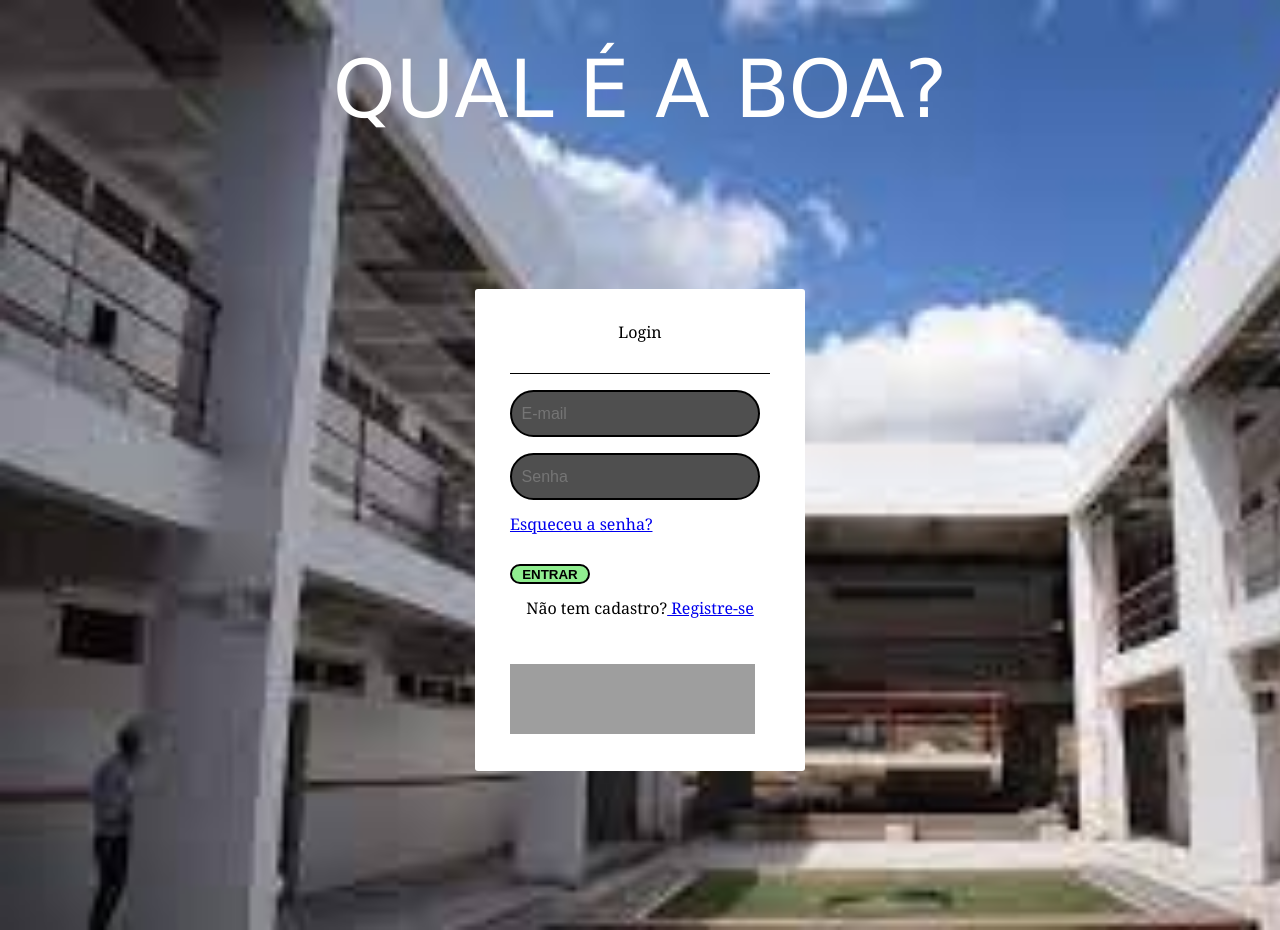
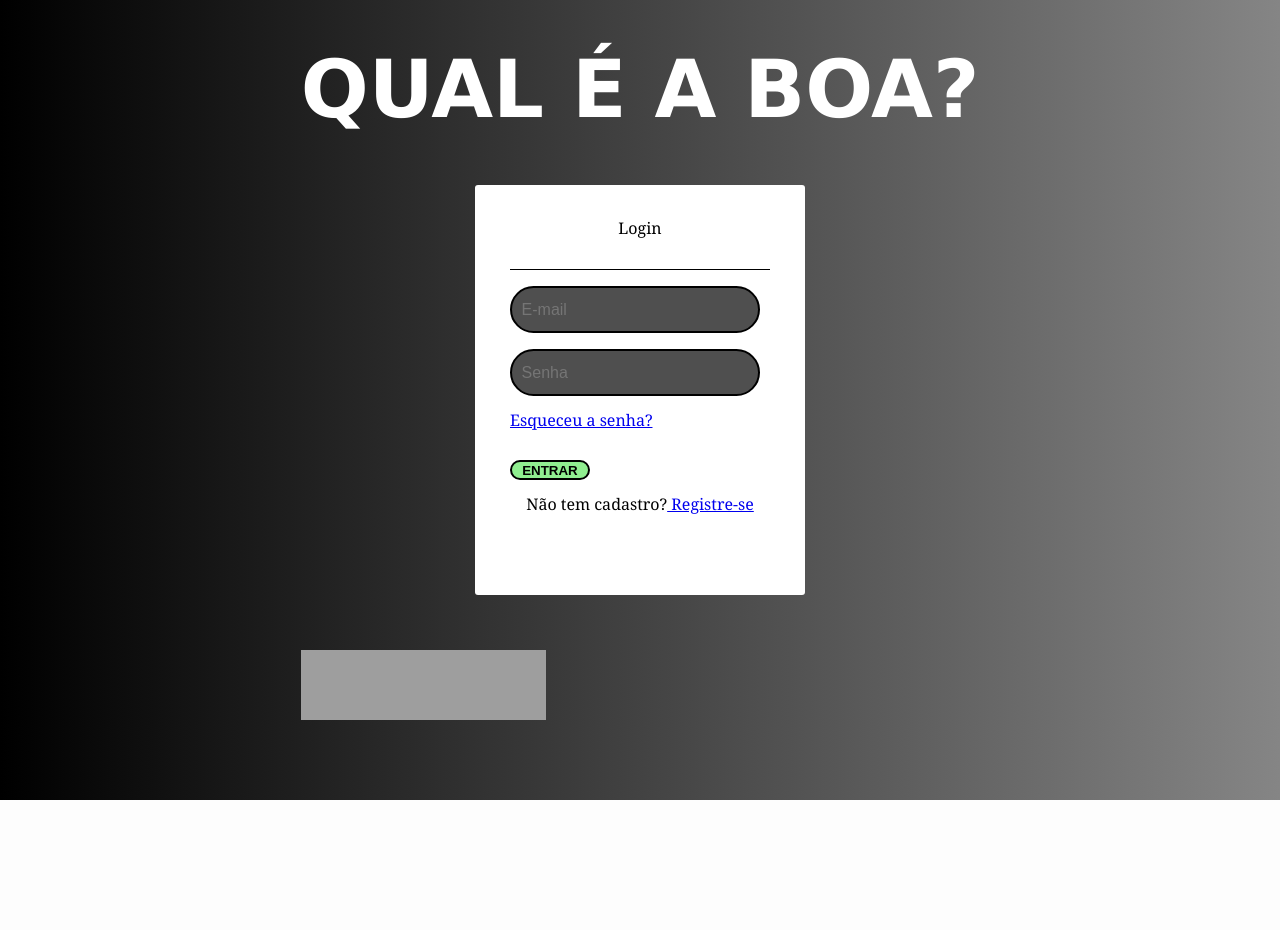
Before and after one commit to GabrielLuz04/qualeaboa, a PHP site: page /indexB.html in a window 1280 px wide. After the commit the page ends 800 px from the top, so only its background shows below. Run offline with PHP 8.4, Linux system fonts and the light colour scheme; grey boxes are pictures that could not be loaded.

Commit message:
alteracao 19/07 11:50

```diff
--- a/indexB.html
+++ b/indexB.html
@@ -17,7 +17,7 @@
 
             <div id="cc">
 
-            <form class="card">
+                <form class="card">
 
                 <div class="card-header">
                 <h2>Login</h2>
@@ -39,11 +39,12 @@
                 <!-- <br><br>
                 <a href="a" class="recuperar_senha">Esqueceu a senha?</a>
                 <br><br> -->
-                <img src="https://upload.wikimedia.org/wikipedia/commons/thumb/d/d7/IFRJ_-_Campus_Niter%C3%B3i_2019.svg/2560px-IFRJ_-_Campus_Niter%C3%B3i_2019.svg.png" alt="Logo do Ifrj Campus Niterói" width="245" height="70" id="ifrj">
 
+                </form>
             </div>
-            </form>
+
         </main>
+        <img src="https://upload.wikimedia.org/wikipedia/commons/thumb/d/d7/IFRJ_-_Campus_Niter%C3%B3i_2019.svg/2560px-IFRJ_-_Campus_Niter%C3%B3i_2019.svg.png" alt="Logo do Ifrj Campus Niterói" width="245" height="70" id="ifrj">
     </div>
 
 </body>
--- a/style.css
+++ b/style.css
@@ -10,15 +10,17 @@
     display: flex;
     align-items: center;
     justify-content: center;
+    width: 100%;
     padding: 0;
     margin: 0;
-    background-image: url("ifrj.png");
-    background-repeat: no-repeat;
-    background-size: cover;
+    background-image: linear-gradient(90deg, rgb(0, 0, 0), rgb(133, 133, 133));
 
     /* background-color: #363636; */
     }
 
+    h1 {
+        font-weight: bold;
+    }
     h2 {
         text-align: center;
         padding-bottom: 30px;
@@ -36,7 +38,7 @@
     display: flex;
     align-items: center;
     justify-content: center;
-    height: 100vh;
+    height: 65vh;
     font-family: Cambria, Cochin, Georgia, Times, 'Times New Roman', serif;
     }
 
@@ -110,6 +112,7 @@
         color: black;
     }
 
+
     h1 {
         margin-top: 20px;
         margin-bottom: 0px;
```
